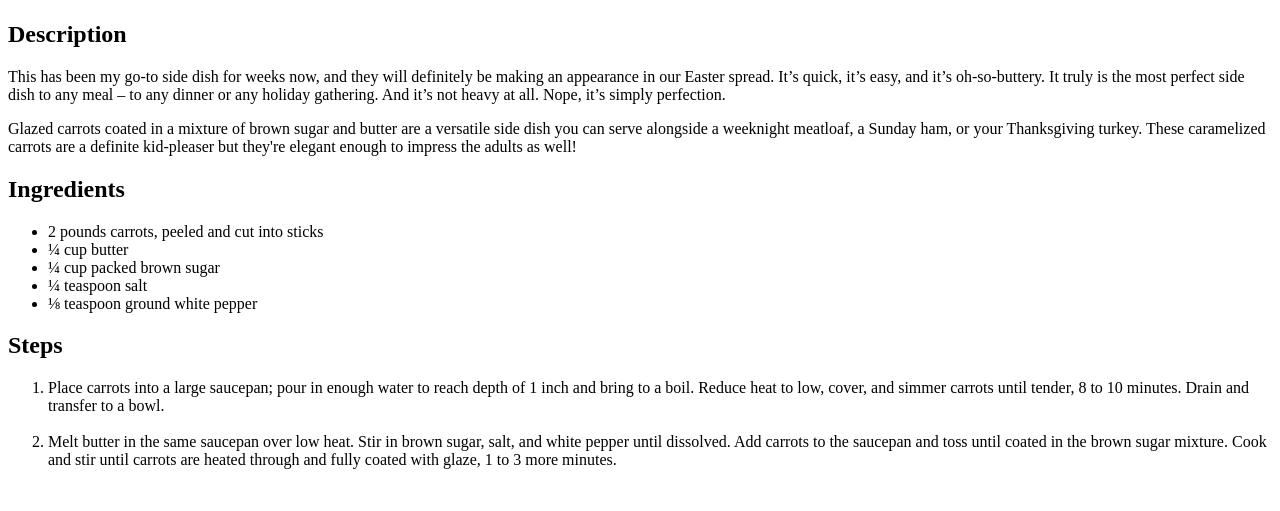
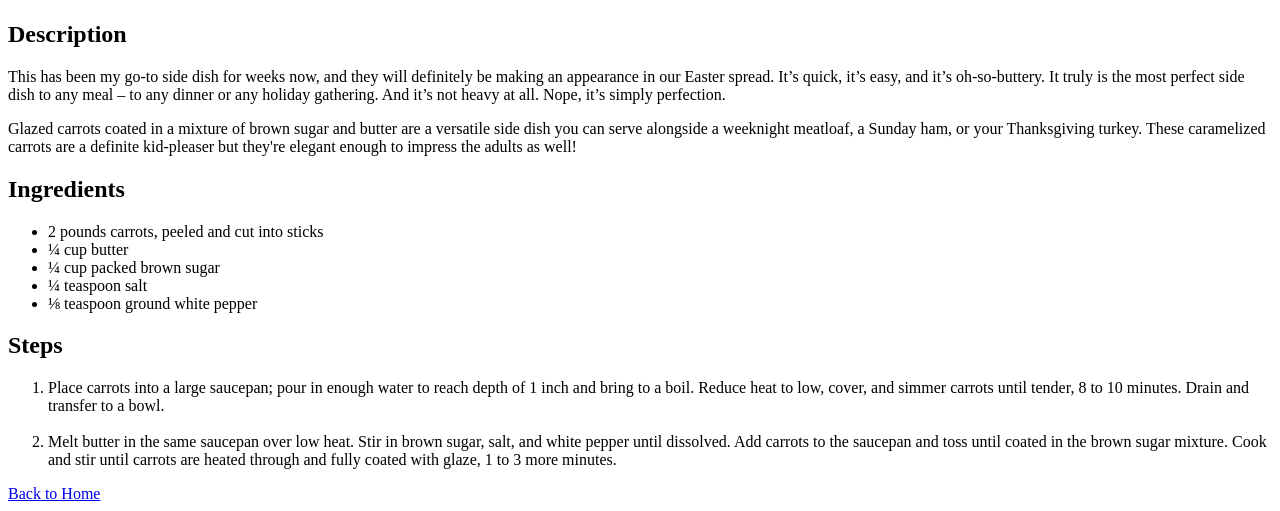
Before and after one commit to pbain63/odin-recipes, a plain HTML site: page recipes/glazed-carrots.html in a window 1280 px wide. Shown: the part 483-994 px from the top of the page. Before the commit the page ends 968 px from the top, so only its background shows below. Drawn offline with Linux system fonts and the light colour scheme.

Commit message:
Add 'Back to Home' link in glazed-carrots.html

```diff
--- a/recipes/glazed-carrots.html
+++ b/recipes/glazed-carrots.html
@@ -42,7 +42,7 @@
         of 1 inch and bring to a boil. Reduce heat to low, cover, and simmer
         carrots until tender, 8 to 10 minutes. Drain and transfer to a bowl.
       </li>
-      <br>
+      <br />
       <li>
         Melt butter in the same saucepan over low heat. Stir in brown sugar,
         salt, and white pepper until dissolved. Add carrots to the saucepan and
@@ -51,5 +51,7 @@
         minutes.
       </li>
     </ol>
+
+    <a href="../index.html">Back to Home</a>
   </body>
 </html>
```
Also changed, not shown: recipes/sloppy-joes.html (+3 -2 lines).
